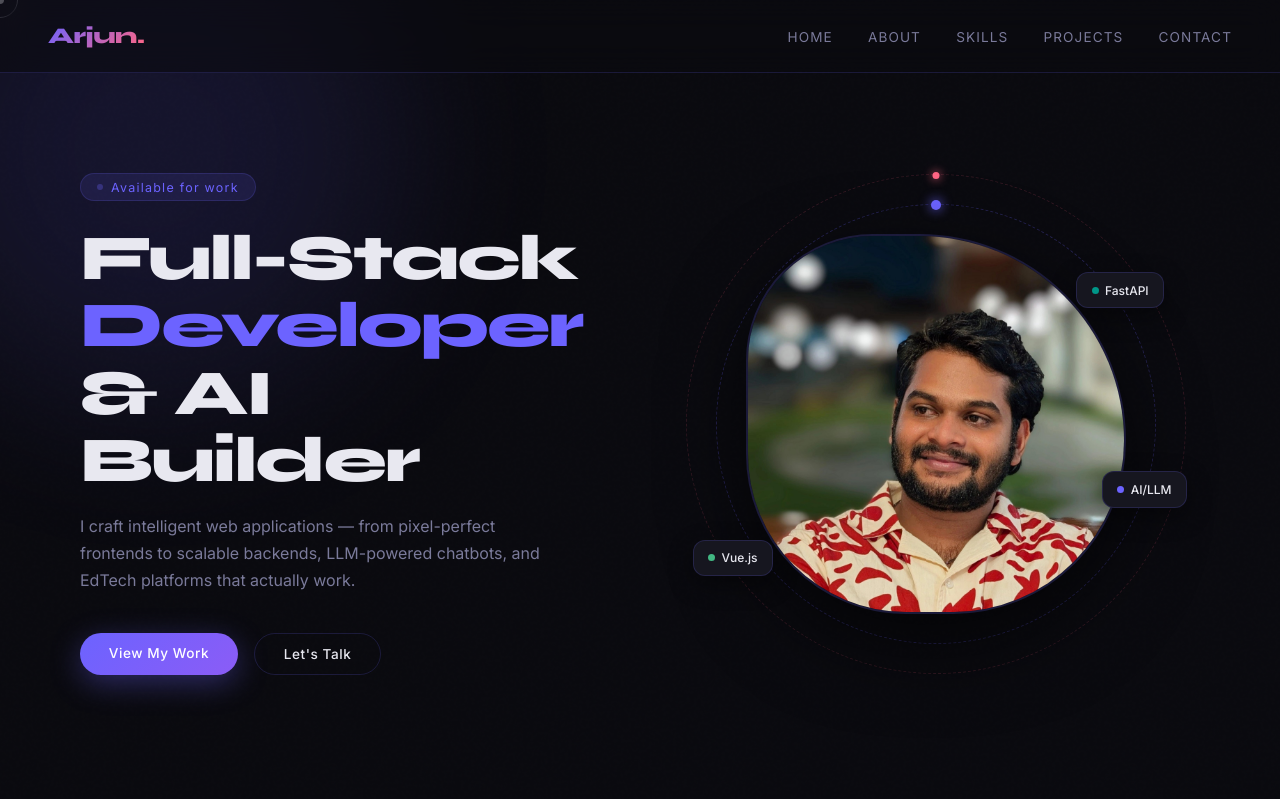
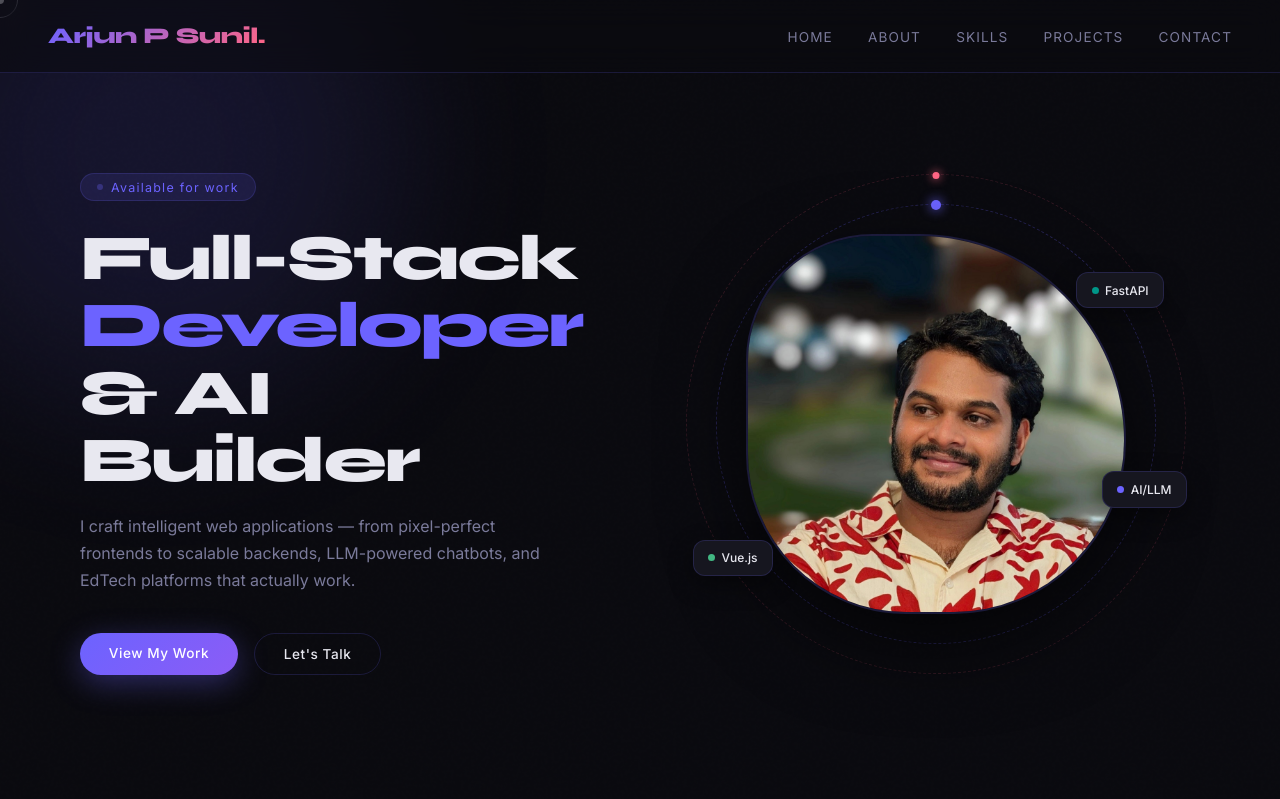
Before and after one commit to Arjun16032001/arjun-test-portfolio, a Vue app: page / in a window 1280 px wide. Shown: the top 799 px of the page. Built offline with nearby package versions, Linux system fonts and the light colour scheme.

Commit message:
name change

```diff
--- a/src/App.vue
+++ b/src/App.vue
@@ -5,7 +5,7 @@
 
   <!-- Navigation -->
   <nav ref="navbar">
-    <span class="nav-logo">Arjun.</span>
+    <span class="nav-logo">Arjun P Sunil.</span>
     <ul class="nav-links">
       <li><a href="#hero">Home</a></li>
       <li><a href="#about">About</a></li>
@@ -243,7 +243,7 @@ const skillsList = [
   { icon: '🟦', name: 'TypeScript' }, { icon: '🐍', name: 'Python' },
   { icon: '⚡', name: 'FastAPI' }, { icon: '🔷', name: 'ASP.NET Core' },
   { icon: '🐘', name: 'PostgreSQL' }, { icon: '🐳', name: 'Docker' },
-  { icon: '🤖', name: 'OpenAI API' }, { icon: '🦜', name: 'LangChain' },
+  { icon: '🤖', name: 'OpenAI API' },
   { icon: '🔴', name: 'Redis' }, { icon: '📦', name: 'SQLAlchemy' },
 ]
 
```
